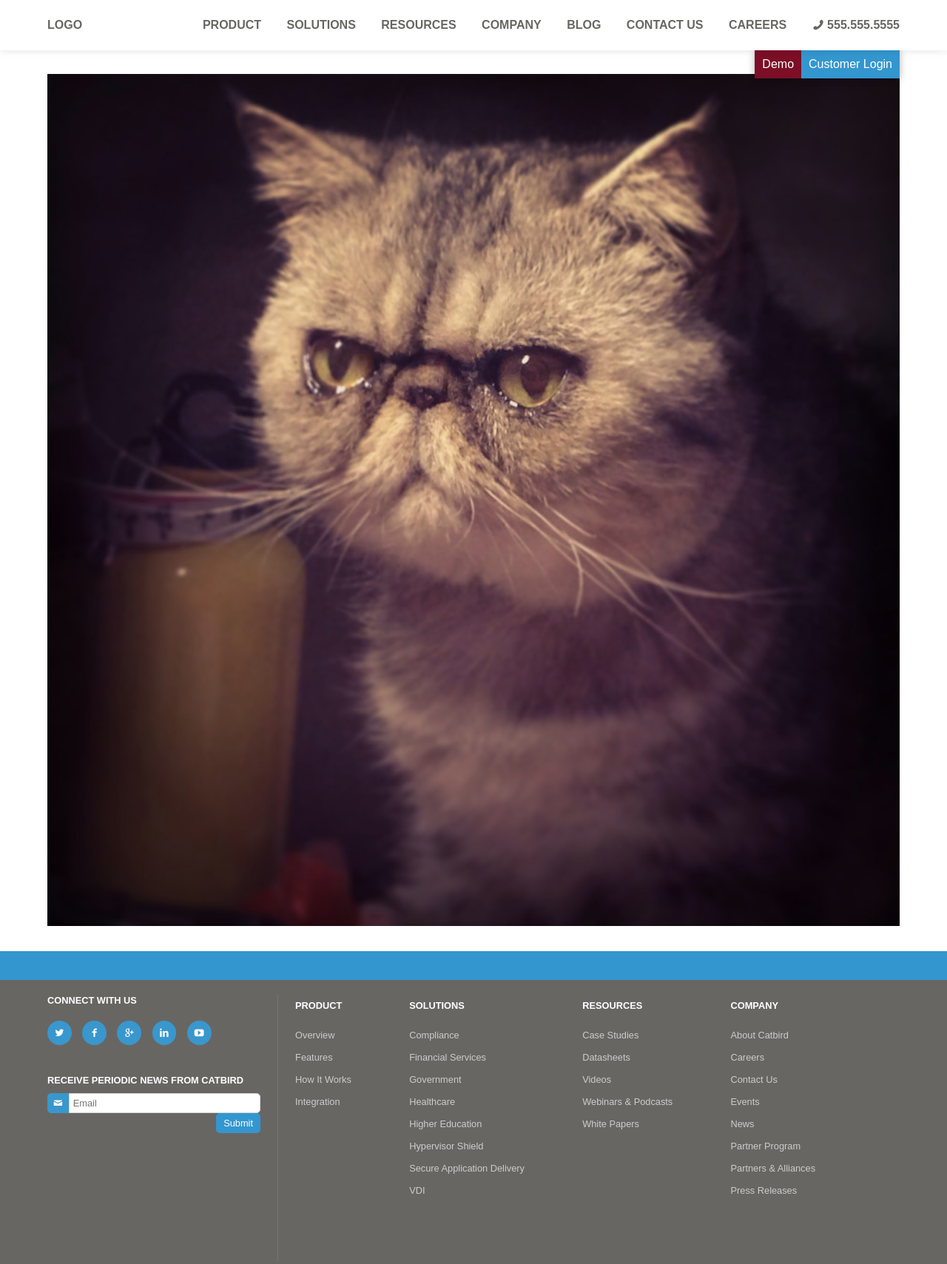
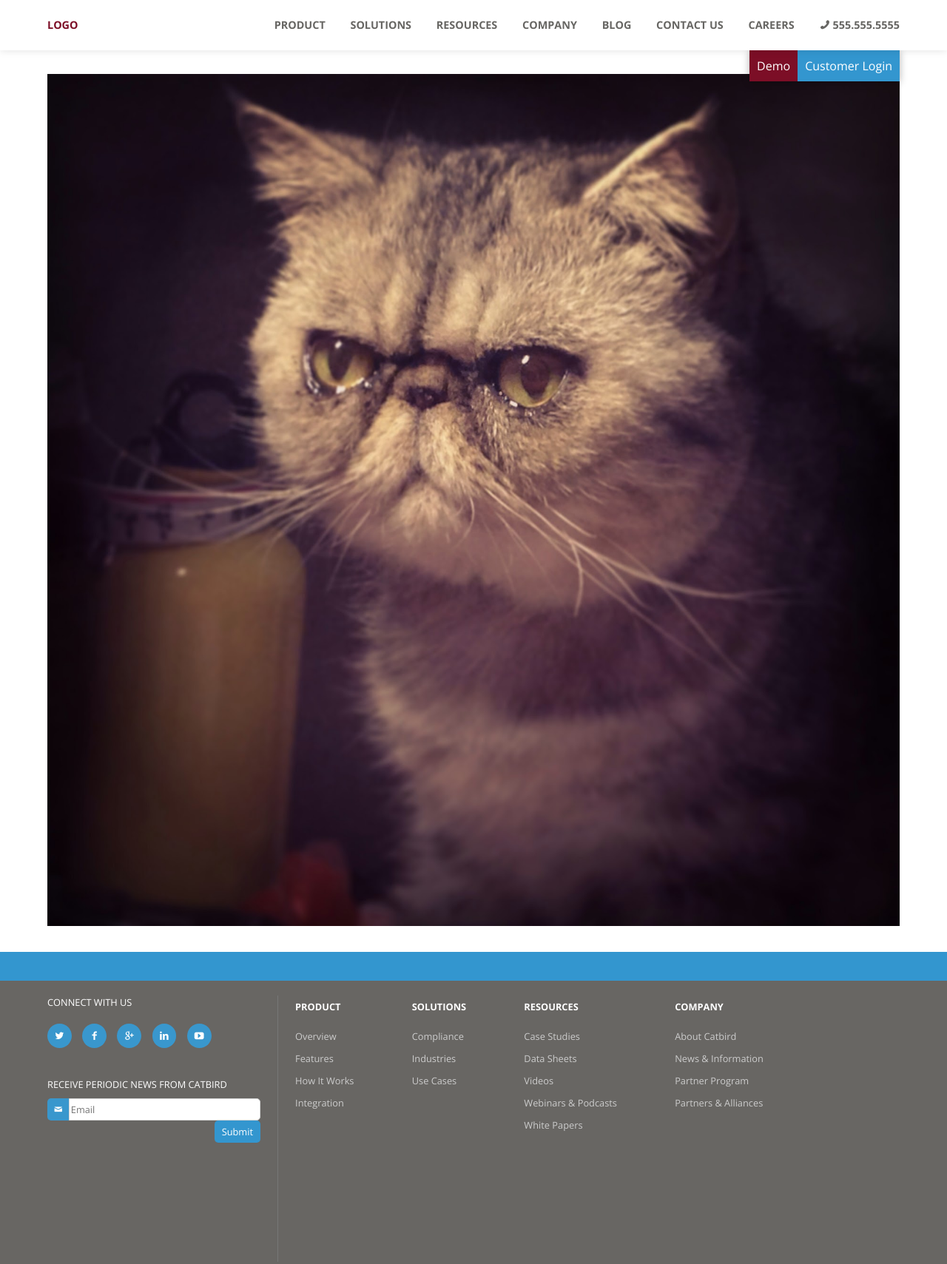
Before and after one commit to kylemeier/SiteReproductions, a plain HTML site: page catbird/index.html in a window 1280 px wide. Shown: the top 1709 px of the page at 74% size. Drawn offline with nearby package versions, Linux system fonts and the light colour scheme.

Commit message:
minor tweaks

```diff
--- a/catbird/index.html
+++ b/catbird/index.html
@@ -4,15 +4,13 @@
     <meta charset="UTF-8">
     <title>Catbird Security</title>
     <meta name="viewport" content="width=device-width, initial-scale=1.0, minimal-ui">
+    <link href="//fonts.googleapis.com/css?family=Open+Sans:400,700,600" rel="stylesheet" type="text/css">
     <link rel="stylesheet" href="css/reset.css">
     <link rel="stylesheet" href="css/style.css" >
 </head>
 <body>
 <nav class="mainnav">
 	<div class="container">
-<!-- 	<ul id='contact-info'>
-
-	</ul> -->
 	<h1 id="brand"><a href="#">logo</a></h1>
 	<a href="#" id="navicon"></a>
 	<ul id="navbar-toggle">
@@ -157,18 +155,13 @@
 			<ul>
 				<li><h1>SOLUTIONS</h1></li>
 				<li><a href="#">Compliance</a></li>
-				<li><a href="#">Financial Services</a></li>
-				<li><a href="#">Government</a></li>
-				<li><a href="#">Healthcare</a></li>
-				<li><a href="#">Higher Education</a></li>
-				<li><a href="#">Hypervisor Shield</a></li>
-				<li><a href="#">Secure Application Delivery</a></li>
-				<li><a href="#">VDI</a></li>
+				<li><a href="#">Industries</a></li>
+				<li><a href="#">Use Cases</a></li>
 			</ul>
 			<ul>
 				<li><h1>RESOURCES</h1></li>
 				<li><a href="#">Case Studies</a></li>
-				<li><a href="#">Datasheets</a></li>
+				<li><a href="#">Data Sheets</a></li>
 				<li><a href="#">Videos</a></li>
 				<li><a href="#">Webinars & Podcasts</a></li>
 				<li><a href="#">White Papers</a></li>
@@ -176,13 +169,9 @@
 			<ul>
 				<li><h1>COMPANY</h1></li>
 				<li><a href="#">About Catbird</a></li>
-				<li><a href="#">Careers</a></li>
-				<li><a href="#">Contact Us</a></li>
-				<li><a href="#">Events</a></li>
-				<li><a href="#">News</a></li>
+				<li><a href="#">News & Information</a></li>
 				<li><a href="#">Partner Program</a></li>
 				<li><a href="#">Partners & Alliances</a></li>
-				<li><a href="#">Press Releases</a></li>
 			</ul>
 		</div>
 	</div>
--- a/catbird/sass/style.scss
+++ b/catbird/sass/style.scss
@@ -18,11 +18,9 @@ $navHeight: 68px;
 }
 
 body {
-// background-color:#ABABAB;
-background-color:#110914;
-background:#fff;
-color: #676663;
-font-family: arial,helvetica,sans-serif;
+	background:#fff;
+	color: #676663;
+	font-family: 'Open Sans', Arial, sans-serif;
 }
 
 .down-arrow:after{
@@ -61,13 +59,15 @@ font-family: arial,helvetica,sans-serif;
 	margin-left:-10px;
 	position:absolute;
 	line-height:$navHeight;
-	&:hover{
-		color:#676663;
+	a{
+		color:#7C0E26;
 	}
 }
 
+
 .mainnav{
 	z-index:999;
+	font-size:.9em;
 	list-style:none;
 	background:#fff;
 	color:#676663;
@@ -84,13 +84,6 @@ font-family: arial,helvetica,sans-serif;
 		text-transform: uppercase;
 		position:relative;
 		margin-right:10px;
-		&:last-child{
-			margin-right:0;
-			a{
-				padding-right:0;
-			}
-		}
-
 	}
 	a{
 		color:#676663;
@@ -162,15 +155,14 @@ font-family: arial,helvetica,sans-serif;
 	}
 }
 
-// #contact-info{
-// 	position:absolute;
-// 	right:-5px;
-// 	float:right;
-// 	font-size:.8em;
-// 	li{
-// 		display:inline-block;
-// 	}
-// }
+#contact-info{
+	li:last-child{
+		margin-right:0;
+		a{
+			padding-right:0;
+		}
+	}
+}
 
 .actionbuttons{
 	position:fixed;
@@ -239,6 +231,7 @@ footer{
 	 	float:left;
 	 	h1{
 			display:inline-block;
+			font-weight:normal;
 		}
 		#social{
 			margin:20px 0;
@@ -306,16 +299,18 @@ footer{
 		#emailform{
 			padding-top:10px;
 			color:#686663;
-
+			.email-icon{
+				min-height:30px;
+			}
 			.email-icon:after{
 				font-family:'icons';
+				font-size:.9em;
 				content:"\e606";
 				color:#fff;
-				vertical-align:middle;
 				background:#3997CD;
-				padding:7px;
+				padding:9px;
+				float:left;
 				border-radius: 5px 0 0 5px;
-				float:left;
 				box-sizing:border-box;
 				width:10%;
 				text-align:center;
@@ -323,9 +318,9 @@ footer{
 
 			#emailaddress{
 				border-radius: 0 5px 5px 0;
-				padding:5px;
 				border:1px solid #D4D4D4;
 				width:90%;
+				height:30px;
 				box-sizing:border-box;
 			}
 		}
@@ -530,7 +525,7 @@ footer{
 		top:0;
 		ul{
 			position:relative;
-			width:196px;
+			width:206px;
 			height:38px;
 			display:block;
 			margin:0 auto;
@@ -564,11 +559,9 @@ footer{
 			#emailform{
 				margin:0 auto;
 				.email-icon:after{
-					width:30px;
-					padding-bottom:7px;
 					float:none;
 					position:relative;
-					top:-1px;
+					// top:-1px;
 					left:4px;
 				}
 
@@ -597,11 +590,16 @@ footer{
 }
 
 @media (max-height: 570px){
+	.actionbuttons{
+		ul{
+			width:205px;
+		}
+	}
 	footer{
 		#left-footer{
 			#emailform{
 				.email-icon:after{
-					padding-top:8px;
+					padding-top:9px;
 
 				}
 			}
```
Also changed, not shown: catbird/css/style.css.
